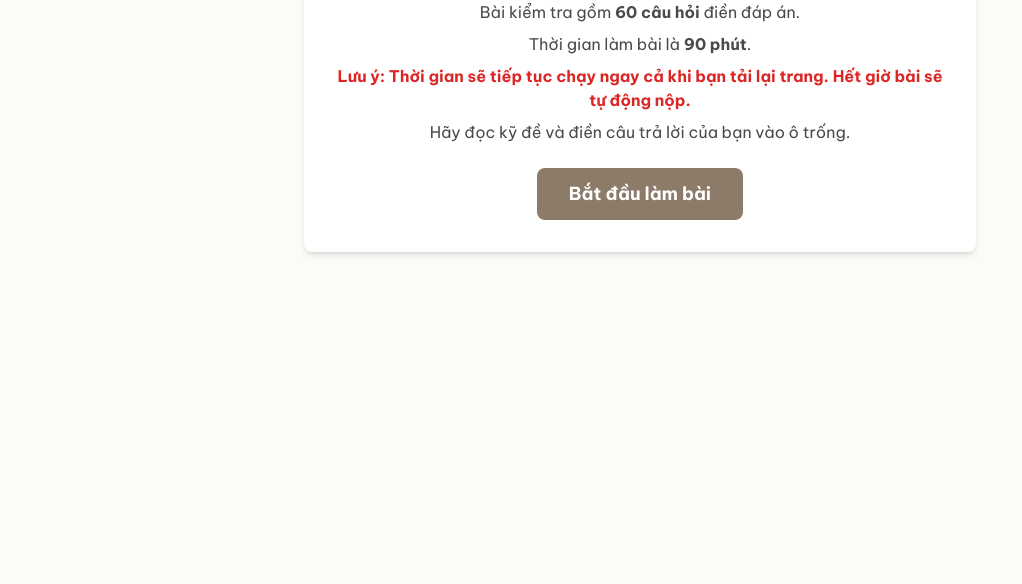
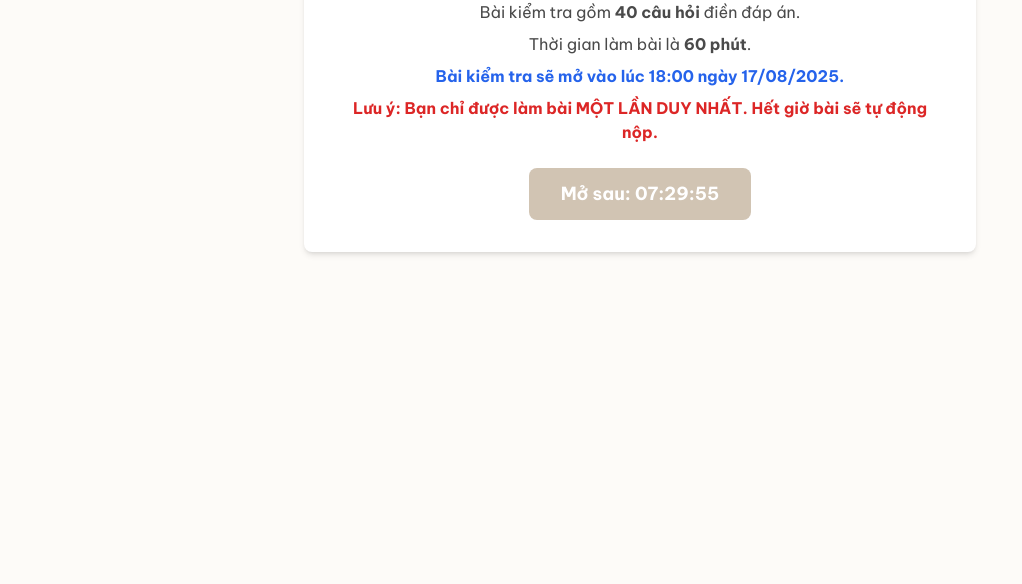
Before and after one commit to Nhan197/toanlop6, a plain HTML site: page index.html in a window 1280 px wide. Shown: the part 216-800 px from the top of the page, without its empty margins (0-1022 px from the left). Drawn offline with nearby package versions, Linux system fonts and the light colour scheme.

Commit message:
Update index.html

```diff
--- a/index.html
+++ b/index.html
@@ -3,14 +3,14 @@
 <head>
     <meta charset="UTF-8">
     <meta name="viewport" content="width=device-width, initial-scale=1.0">
-    <title>Bài kiểm tra Toán Lớp 6 - 90 Phút</title>
+    <title>Bài kiểm tra số 1 toán lớp 6 của BẠCH THÁI HOÀ</title>
     <script src="https://cdn.tailwindcss.com"></script>
     <link rel="preconnect" href="https://fonts.googleapis.com">
     <link rel="preconnect" href="https://fonts.gstatic.com" crossorigin>
     <link href="https://fonts.googleapis.com/css2?family=Be+Vietnam+Pro:wght@400;500;700&display=swap" rel="stylesheet">
     <!-- Chosen Palette: Warm Neutrals -->
-    <!-- Application Structure Plan: Ứng dụng được cấu trúc lại thành một bài kiểm tra theo từng giai đoạn. Giai đoạn 1 là màn hình bắt đầu, giới thiệu bài kiểm tra và luật chơi. Giai đoạn 2 là giao diện làm bài chính, hiển thị 60 câu hỏi trong một cột duy nhất để dễ dàng cuộn và tập trung. Một thanh bên phải cố định chứa đồng hồ đếm ngược, thanh tiến trình và nút nộp bài. Giai đoạn 3 là màn hình kết quả, hiển thị điểm số và cho phép xem lại chi tiết từng câu trả lời. Cấu trúc này tối ưu hóa trải nghiệm làm bài thi, giảm thiểu sự phân tâm và cung cấp phản hồi rõ ràng sau khi hoàn thành. -->
-    <!-- Visualization & Content Choices: Dữ liệu bài tập được tuyển chọn lại thành 60 câu hỏi phù hợp với định dạng điền đáp án ngắn. Mỗi câu hỏi có một ô input để người dùng nhập câu trả lời. Đồng hồ đếm ngược và thanh tiến trình cung cấp phản hồi trực quan về thời gian và tiến độ. Màn hình kết quả sử dụng màu sắc (xanh cho đúng, đỏ cho sai) để làm nổi bật câu trả lời, giúp người dùng nhanh chóng xác định lỗi sai. Tương tác chính là nhập liệu và nộp bài. Việc sử dụng localStorage để lưu trạng thái bài thi (thời gian kết thúc) là một lựa chọn kỹ thuật quan trọng để ngăn chặn gian lận bằng cách tải lại trang. -->
+    <!-- Application Structure Plan: Ứng dụng được cấu trúc lại thành một bài kiểm tra theo từng giai đoạn. Giai đoạn 1 là màn hình bắt đầu, giới thiệu bài kiểm tra và luật chơi, có thêm cơ chế khóa thời gian. Giai đoạn 2 là giao diện làm bài chính, hiển thị 40 câu hỏi. Một thanh bên phải cố định chứa đồng hồ đếm ngược, thanh tiến trình và nút nộp bài. Giai đoạn 3 là màn hình kết quả, hiển thị điểm số và cho phép xem lại chi tiết. Cấu trúc này tối ưu hóa trải nghiệm làm bài thi, giảm thiểu sự phân tâm và cung cấp phản hồi rõ ràng sau khi hoàn thành. -->
+    <!-- Visualization & Content Choices: Dữ liệu bài tập được tuyển chọn lại thành 40 câu hỏi mới, phù hợp với định dạng điền đáp án ngắn. Đồng hồ đếm ngược và thanh tiến trình cung cấp phản hồi trực quan. Màn hình kết quả sử dụng màu sắc (xanh cho đúng, đỏ cho sai) để làm nổi bật câu trả lời. Việc sử dụng localStorage để lưu trạng thái (thời gian kết thúc, đã hoàn thành, kết quả) là lựa chọn kỹ thuật quan trọng để ngăn chặn gian lận và đảm bảo quy tắc chỉ làm bài một lần. -->
     <!-- CONFIRMATION: NO SVG graphics used. NO Mermaid JS used. -->
     <style>
         body {
@@ -31,25 +31,29 @@
             position: sticky;
             top: 8rem;
         }
+        #start-quiz-btn:disabled {
+            background-color: #d1c4b3;
+            cursor: not-allowed;
+        }
     </style>
 </head>
 <body class="antialiased">
     <div id="app" class="min-h-screen">
         <header class="bg-white shadow-sm sticky top-0 z-20">
             <div class="container mx-auto px-4 py-3">
-                <h1 class="text-2xl font-bold text-[#6D5D4B]">Bài kiểm tra cuối kỳ I - Môn Toán Lớp 6</h1>
-                <p class="text-sm text-gray-500">Thời gian làm bài: 90 phút</p>
+                <h1 class="text-2xl font-bold text-[#6D5D4B]">Bài kiểm tra số 1 toán lớp 6 của BẠCH THÁI HOÀ</h1>
+                <p class="text-sm text-gray-500">Thời gian làm bài: 60 phút</p>
             </div>
         </header>
 
         <main class="container mx-auto p-4">
             <div id="start-screen" class="text-center bg-white p-8 rounded-lg shadow-md max-w-2xl mx-auto mt-10">
                 <h2 class="text-3xl font-bold mb-4 text-[#6D5D4B]">Hướng dẫn làm bài kiểm tra</h2>
-                <p class="mb-2">Bài kiểm tra gồm <strong>60 câu hỏi</strong> điền đáp án.</p>
-                <p class="mb-2">Thời gian làm bài là <strong>90 phút</strong>.</p>
-                <p class="mb-2 text-red-600 font-semibold">Lưu ý: Thời gian sẽ tiếp tục chạy ngay cả khi bạn tải lại trang. Hết giờ bài sẽ tự động nộp.</p>
-                <p class="mb-6">Hãy đọc kỹ đề và điền câu trả lời của bạn vào ô trống.</p>
-                <button id="start-quiz-btn" class="bg-[#8C7B69] text-white font-bold py-3 px-8 rounded-lg hover:bg-[#6D5D4B] transition-colors text-lg">Bắt đầu làm bài</button>
+                <p class="mb-2">Bài kiểm tra gồm <strong>40 câu hỏi</strong> điền đáp án.</p>
+                <p class="mb-2">Thời gian làm bài là <strong>60 phút</strong>.</p>
+                <p class="mb-2 text-blue-600 font-semibold">Bài kiểm tra sẽ mở vào lúc <strong>18:00 ngày 17/08/2025</strong>.</p>
+                <p class="mb-2 text-red-600 font-semibold">Lưu ý: Bạn chỉ được làm bài <strong>MỘT LẦN DUY NHẤT</strong>. Hết giờ bài sẽ tự động nộp.</p>
+                <button id="start-quiz-btn" class="bg-[#8C7B69] text-white font-bold py-3 px-8 rounded-lg hover:bg-[#6D5D4B] transition-colors text-lg mt-4">Bắt đầu làm bài</button>
             </div>
 
             <div id="quiz-section" class="hidden grid grid-cols-1 lg:grid-cols-12 gap-6">
@@ -62,24 +66,24 @@
                 <aside class="lg:col-span-4">
                     <div class="sticky-sidebar bg-white p-6 rounded-lg shadow-sm">
                         <h2 class="text-xl font-bold mb-4 text-[#6D5D4B]">Thời gian còn lại</h2>
-                        <div id="timer" class="text-5xl font-bold text-center text-red-500 bg-gray-100 p-4 rounded-lg mb-6">90:00</div>
+                        <div id="timer" class="text-5xl font-bold text-center text-red-500 bg-gray-100 p-4 rounded-lg mb-6">60:00</div>
                         <div class="w-full bg-gray-200 rounded-full h-2.5 mb-4">
                             <div id="progress-bar" class="bg-[#B9A997] h-2.5 rounded-full" style="width: 0%"></div>
                         </div>
-                        <p id="progress-text" class="text-center text-sm text-gray-600 mb-6">Đã trả lời: 0/60</p>
+                        <p id="progress-text" class="text-center text-sm text-gray-600 mb-6">Đã trả lời: 0/40</p>
                         <button id="submit-quiz-btn" class="w-full bg-green-600 text-white font-bold py-3 px-6 rounded-lg hover:bg-green-700 transition-colors text-lg">Nộp bài</button>
                     </div>
                 </aside>
             </div>
 
             <div id="results-screen" class="hidden bg-white p-8 rounded-lg shadow-md max-w-4xl mx-auto mt-10">
-                <h2 class="text-3xl font-bold mb-4 text-center text-[#6D5D4B]">Kết quả bài kiểm tra</h2>
+                <h2 id="result-title" class="text-3xl font-bold mb-4 text-center text-[#6D5D4B]">Kết quả bài kiểm tra</h2>
                 <div class="text-center mb-6">
                     <p class="text-lg">Số câu đúng:</p>
-                    <p class="text-6xl font-bold text-green-600 my-2"><span id="score"></span>/60</p>
+                    <p class="text-6xl font-bold text-green-600 my-2"><span id="score"></span>/40</p>
                 </div>
                 <div id="review-container">
-                    <h3 class="text-xl font-bold mb-4 border-t pt-4">Xem lại bài làm:</h3>
+                    <h3 class="text-xl font-bold mb-4 border-t pt-4">Xem lại đáp án chi tiết:</h3>
                     <div id="review-answers" class="space-y-4 max-h-[60vh] overflow-y-auto pr-3"></div>
                 </div>
             </div>
@@ -88,65 +92,46 @@
 
     <script>
         const quizQuestions = [
-            { q: "Viết tập hợp A các số tự nhiên lớn hơn 8 và nhỏ hơn 12 bằng cách liệt kê. Viết các phần tử cách nhau bởi dấu phẩy, không có khoảng trắng. Ví dụ: 1,2,3", a: "9,10,11" },
-            { q: "Cho tập hợp B = {2; 4; 6; 8}. Tính chất đặc trưng của các phần tử trong B là 'các số tự nhiên chẵn, khác 0 và nhỏ hơn ...'. Điền số thích hợp vào chỗ trống.", a: "10" },
-            { q: "Viết tập hợp các chữ cái trong từ 'HỌC SINH' (mỗi chữ cái chỉ viết một lần, theo thứ tự từ điển). Viết liền không dấu phẩy, không khoảng trắng. Ví dụ: ABC", a: "CHHINO" },
-            { q: "Tính số phần tử của tập hợp các số tự nhiên không vượt quá 50.", a: "51" },
-            { q: "Viết số 'Hai mươi triệu không trăm linh năm' bằng chữ số.", a: "20000005" },
-            { q: "Cho số 19283. Giá trị của chữ số 9 là bao nhiêu?", a: "9000" },
-            { q: "Viết số La Mã XIX sang hệ thập phân.", a: "19" },
-            { q: "Viết số 34 bằng chữ số La Mã.", a: "XXXIV" },
-            { q: "Sắp xếp các số sau theo thứ tự tăng dần: 2847; 2748; 4827; 4782. Viết đáp án cách nhau bởi dấu phẩy, không khoảng trắng.", a: "2748,2847,4782,4827" },
-            { q: "Tìm số liền sau của số 9999.", a: "10000" },
-            { q: "Tìm số tự nhiên x, biết 18 ≤ x < 20. Viết các giá trị cách nhau bởi dấu phẩy, không khoảng trắng.", a: "18,19" },
-            { q: "Cho ba số tự nhiên liên tiếp tăng dần a, 200, b. Tìm giá trị của b.", a: "201" },
-            { q: "Tính nhanh: 81 + 243 + 19.", a: "343" },
-            { q: "Tìm số tự nhiên x, biết: 450 - x = 120.", a: "330" },
-            { q: "Một cửa hàng buổi sáng bán 150 kg gạo, buổi chiều bán nhiều hơn buổi sáng 25 kg. Cả ngày cửa hàng bán được bao nhiêu kg gạo?", a: "325" },
-            { q: "Tính tổng của tất cả các số tự nhiên có hai chữ số.", a: "4905" },
-            { q: "Tính nhanh: 25 × 17 × 4.", a: "1700" },
-            { q: "Tìm số tự nhiên x, biết: 1200 : x = 40.", a: "30" },
-            { q: "Tìm số dư trong phép chia 247 cho 5.", a: "2" },
-            { q: "Một trường tổ chức cho 200 học sinh đi tham quan. Cần ít nhất bao nhiêu xe 45 chỗ để chở hết học sinh?", a: "5" },
-            { q: "Tính giá trị của 3⁴.", a: "81" },
-            { q: "Viết kết quả 5³ × 5⁶ dưới dạng một luỹ thừa (ví dụ: 2^3).", a: "5^9" },
-            { q: "Tìm số tự nhiên x, biết 2ˣ = 32.", a: "5" },
-            { q: "So sánh 2³ và 3². Điền dấu >, <, hoặc =.", a: "<" },
-            { q: "Tính: 150 - 100 : 25 × 2.", a: "142" },
-            { q: "Tính: 5 × 3² - 32.", a: "13" },
-            { q: "Tính: 200 : [117 - (23 - 6)].", a: "2" },
-            { q: "Tìm x, biết: 2 × (x + 25) = 100.", a: "25" },
-            { q: "Tìm tất cả các ước của 18. Viết các ước cách nhau bởi dấu phẩy, không khoảng trắng.", a: "1,2,3,6,9,18" },
-            { q: "Tìm 5 bội đầu tiên (kể cả 0) của 7. Viết cách nhau bởi dấu phẩy, không khoảng trắng.", a: "0,7,14,21,28" },
-            { q: "Tổng 150 + 255 có chia hết cho 5 không? (Có/Không)", a: "Có" },
-            { q: "Chứng tỏ rằng tổng ba số tự nhiên liên tiếp luôn chia hết cho 3. Tổng đó bằng 3n + ... Điền số thích hợp.", a: "3" },
-            { q: "Trong các số 124, 345, 780, 298, số nào chia hết cho cả 2 và 5?", a: "780" },
-            { q: "Tìm chữ số * để số 5*8 chia hết cho 3. Tìm giá trị lớn nhất của *.", a: "8" },
-            { q: "Tìm chữ số * để số 45* chia hết cho 9. Tìm giá trị nhỏ nhất của *.", a: "0" },
-            { q: "Tìm các chữ số x, y để số 1x8y chia hết cho 2, 5 và 9. Tìm giá trị của x+y lớn nhất.", a: "9" },
-            { q: "Số 17 là số nguyên tố hay hợp số?", a: "số nguyên tố" },
-            { q: "Phân tích số 60 ra thừa số nguyên tố (viết dạng 2^a*3^b*5^c).", a: "2^2*3*5" },
-            { q: "Tổng 3 × 5 × 7 + 9 là số nguyên tố hay hợp số?", a: "hợp số" },
-            { q: "Một số có phân tích thừa số nguyên tố là 2³ × 5. Số đó có bao nhiêu ước?", a: "8" },
-            { q: "Tìm ƯCLN(24, 36).", a: "12" },
-            { q: "Rút gọn phân số 48/72 về tối giản (dạng a/b).", a: "2/3" },
-            { q: "Tìm số tự nhiên x lớn nhất biết 90 và 126 đều chia hết cho x.", a: "18" },
-            { q: "Một đội y tế có 24 bác sĩ và 108 y tá. Có thể chia thành nhiều nhất bao nhiêu tổ để số bác sĩ và y tá được chia đều?", a: "12" },
-            { q: "Tìm BCNN(8, 12).", a: "24" },
-            { q: "Tìm số tự nhiên x nhỏ nhất khác 0 biết x chia hết cho 12 và 18.", a: "36" },
-            { q: "Học sinh lớp 6 khi xếp hàng 2, 3, 4 đều vừa đủ. Biết số học sinh trong khoảng 35 đến 45. Tính số học sinh.", a: "36" },
-            { q: "Tìm số tự nhiên nhỏ nhất chia cho 3, 4, 5 đều dư 1.", a: "61" },
-            { q: "Tìm số đối của -15.", a: "15" },
-            { q: "Tính |-9|.", a: "9" },
-            { q: "Sắp xếp theo thứ tự tăng dần: 4, -5, 0, 2, -10. Viết cách nhau bởi dấu phẩy, không khoảng trắng.", a: "-10,-5,0,2,4" },
-            { q: "Liệt kê các phần tử của tập hợp A = {x ∈ ℤ | -2 < x ≤ 1}. Viết cách nhau bởi dấu phẩy, không khoảng trắng.", a: "-1,0,1" },
-            { q: "Tính: (-15) + (-28).", a: "-43" },
-            { q: "Tính: 18 - 30.", a: "-12" },
-            { q: "Tính: (-12) - (-18).", a: "6" },
-            { q: "Tính tổng S = 1 + (-2) + 3 + (-4) + ... + 19 + (-20).", a: "-10" },
-            { q: "Bỏ ngoặc rồi tính: (15 + 37) + (52 - 37 - 17).", a: "50" },
-            { q: "Tính: 12 - (15 - 18).", a: "15" },
-            { q: "Tìm x, biết: 15 - (x + 7) = -2.", a: "10" }
+            { q: "Viết tập hợp M các số tự nhiên x sao cho 15 < x ≤ 20 bằng cách liệt kê. (Ví dụ: 1,2,3)", a: "16,17,18,19,20" },
+            { q: "Tìm số tự nhiên có 2 chữ số, biết rằng khi viết thêm chữ số 2 vào bên trái, ta được số mới gấp 9 lần số ban đầu.", a: "25" },
+            { q: "So sánh A = 2022 × 2024 và B = 2023 × 2023. Điền dấu >, <, hoặc =.", a: "<" },
+            { q: "Tính tổng của tất cả các số tự nhiên chẵn có hai chữ số.", a: "2430" },
+            { q: "Tích của hai số là 276. Nếu thêm 19 đơn vị vào một thừa số thì tích mới là 713. Tìm thừa số lớn hơn.", a: "23" },
+            { q: "Tìm số tự nhiên x, biết 1 + 2 + 3 + ... + x = 55.", a: "10" },
+            { q: "So sánh 27⁵ và 243³. Điền dấu >, <, hoặc =.", a: "=" },
+            { q: "Tìm số tự nhiên n, biết: 3ⁿ + 3ⁿ⁺² = 90.", a: "2" },
+            { q: "Tính giá trị biểu thức: 480 : {75 + [7² - 8 × 3] : 5} + 2025⁰.", a: "7" },
+            { q: "Tìm x, biết: 5² × (x - 3) - 20 = 80.", a: "7" },
+            { q: "Tìm n ∈ ℕ để (2n + 7) ⋮ (n + 1). Tìm giá trị lớn nhất của n.", a: "4" },
+            { q: "Chứng tỏ rằng với mọi số tự nhiên n, tích (n+3)(n+6) luôn chia hết cho số nào sau đây: 3, 5, 2?", a: "2" },
+            { q: "Tìm các chữ số x, y để số 1x8y chia hết cho 2, 5 và 9. Tìm giá trị của x lớn nhất.", a: "9" },
+            { q: "Một số chia cho 5 dư 3, chia cho 2 dư 1. Chữ số tận cùng của số đó là gì?", a: "3" },
+            { q: "Tìm các chữ số a, b để số a18b chia hết cho 45. Tìm số a18b lớn nhất.", a: "9180" },
+            { q: "Tìm số nguyên tố p sao cho p+2 và p+4 cũng là các số nguyên tố.", a: "3" },
+            { q: "Tổng của hai số nguyên tố có thể bằng 2025 được không? (Có/Không)", a: "Không" },
+            { q: "Một số được phân tích ra thừa số nguyên tố là 2³ × 3² × 5. Số đó có bao nhiêu ước?", a: "24" },
+            { q: "Tìm hai số tự nhiên a, b biết a+b=48 và ƯCLN(a,b)=6. Tìm tích a*b lớn nhất.", a: "540" },
+            { q: "Tìm số tự nhiên x biết rằng 112 ⋮ x, 140 ⋮ x và 10 < x < 20.", a: "14" },
+            { q: "Một mảnh đất hình chữ nhật dài 120m, rộng 48m. Người ta muốn chia thành các ô vuông bằng nhau để trồng hoa. Cạnh mỗi ô vuông lớn nhất là bao nhiêu mét?", a: "24" },
+            { q: "Tìm BCNN(10, 12, 15).", a: "60" },
+            { q: "Tìm số tự nhiên nhỏ nhất có 3 chữ số chia cho 3, 4, 5 đều dư 1.", a: "121" },
+            { q: "Tìm hai số tự nhiên a, b biết a × b = 360 và BCNN(a,b)=60. Tìm a+b nhỏ nhất.", a: "42" },
+            { q: "Số học sinh khối 6 của một trường trong khoảng 200 đến 400. Khi xếp hàng 12, 15, 18 đều thừa 5 học sinh. Tính số học sinh.", a: "365" },
+            { q: "Một bến xe cứ 10 phút lại có một chuyến xe buýt, 12 phút lại có một chuyến taxi rời bến. Lúc 6 giờ, cả hai xe cùng rời bến. Hỏi lúc mấy giờ tiếp theo, chúng lại cùng rời bến? (Ví dụ: 7 giờ)", a: "7 giờ" },
+            { q: "Tìm tổng tất cả các số nguyên x biết -10 ≤ x < 11.", a: "10" },
+            { q: "Tìm số nguyên x lớn nhất thoả mãn x < -100.", a: "-101" },
+            { q: "Tính tổng: S = 1 + (-2) + 3 + (-4) + ... + 99 + (-100).", a: "-50" },
+            { q: "Tính nhanh: (125 - 679 + 145) - (125 - 679).", a: "145" },
+            { q: "Tìm x ∈ ℤ biết |x-2| = 5. Tìm giá trị nhỏ nhất của x.", a: "-3" },
+            { q: "Một tòa nhà có 10 tầng và 2 tầng hầm (tầng -1, -2). Thang máy đang ở tầng 7, đi xuống 10 tầng. Thang máy dừng lại ở tầng nào?", a: "-2" },
+            { q: "Bỏ ngoặc rồi tính: -(283 - 85) + (283 - 15).", a: "70" },
+            { q: "Tính một cách hợp lí: 21 - 22 + 23 - 24 + ... + 49 - 50.", a: "-15" },
+            { q: "Đơn giản biểu thức: A = (a + b) - (a - b + c). (Viết liền, không khoảng trắng)", a: "2b-c" },
+            { q: "Tìm x, biết: -(x - 12) + 10 = 5 - (13 - x).", a: "15" },
+            { q: "Cho S₁ = 1+(-3)+...+2021+(-2023) và S₂ = (-2)+4+...+(-2022)+2024. Tính S₁+S₂.", a: "0" },
+            { q: "Đặt dấu ngoặc để được kết quả đúng: 7 - 9 - 12 + 4 = 14. (Ví dụ: 7-(9-12)+4)", a: "7-(9-12-4)" },
+            { q: "Cho A = a-b+c và B = -a+b-c. A và B là hai số... (đối nhau/bằng nhau/khác nhau)", a: "đối nhau" },
+            { q: "Tìm số tự nhiên nhỏ nhất có 4 chữ số khác nhau chia hết cho cả 3 và 5.", a: "1035" },
         ];
 
         document.addEventListener('DOMContentLoaded', () => {
@@ -159,13 +144,46 @@
             const timerEl = document.getElementById('timer');
             const progressBar = document.getElementById('progress-bar');
             const progressText = document.getElementById('progress-text');
+            const resultTitle = document.getElementById('result-title');
 
+            const quizDuration = 60 * 60;
+            const questionCount = 40;
+            const targetStartTime = new Date('2025-08-17T18:00:00');
             let timerInterval;
-            const quizDuration = 90 * 60; // 90 minutes in seconds
+            let timeGateInterval;
+
+            function checkCompletionStatus() {
+                const completed = localStorage.getItem('quizCompleted_BTH');
+                if (completed) {
+                    const score = localStorage.getItem('quizScore_BTH');
+                    const reviewData = JSON.parse(localStorage.getItem('quizReviewData_BTH'));
+                    startScreen.classList.add('hidden');
+                    quizSection.classList.add('hidden');
+                    showResults(score, reviewData, true);
+                    return true;
+                }
+                return false;
+            }
+
+            function checkTimeGate() {
+                const now = new Date();
+                if (now >= targetStartTime) {
+                    startBtn.disabled = false;
+                    startBtn.textContent = "Bắt đầu làm bài";
+                    if (timeGateInterval) clearInterval(timeGateInterval);
+                } else {
+                    startBtn.disabled = true;
+                    const remaining = Math.round((targetStartTime - now) / 1000);
+                    const hours = Math.floor(remaining / 3600);
+                    const minutes = Math.floor((remaining % 3600) / 60);
+                    const seconds = remaining % 60;
+                    startBtn.textContent = `Mở sau: ${String(hours).padStart(2, '0')}:${String(minutes).padStart(2, '0')}:${String(seconds).padStart(2, '0')}`;
+                }
+            }
 
             function startQuiz() {
                 const endTime = Date.now() + quizDuration * 1000;
-                localStorage.setItem('quizEndTime', endTime);
+                localStorage.setItem('quizEndTime_BTH', endTime);
                 startScreen.classList.add('hidden');
                 quizSection.classList.remove('hidden');
                 renderQuiz();
@@ -197,13 +215,13 @@
                         answeredCount++;
                     }
                 });
-                const percentage = (answeredCount / 60) * 100;
+                const percentage = (answeredCount / questionCount) * 100;
                 progressBar.style.width = `${percentage}%`;
-                progressText.textContent = `Đã trả lời: ${answeredCount}/60`;
+                progressText.textContent = `Đã trả lời: ${answeredCount}/${questionCount}`;
             }
 
             function startTimer() {
-                const endTime = localStorage.getItem('quizEndTime');
+                const endTime = localStorage.getItem('quizEndTime_BTH');
                 if (!endTime) return;
 
                 timerInterval = setInterval(() => {
@@ -226,13 +244,13 @@
                 const userAnswers = [];
                 quizQuestions.forEach((_, index) => {
                     const input = document.getElementById(`q${index}`);
-                    userAnswers.push(input.value.trim().toLowerCase());
+                    userAnswers.push(input ? input.value.trim().toLowerCase() : "");
                 });
 
                 let score = 0;
                 const reviewData = [];
                 quizQuestions.forEach((q, index) => {
-                    const isCorrect = userAnswers[index] === q.a.toLowerCase();
+                    const isCorrect = userAnswers[index].replace(/\s/g, '') === q.a.toLowerCase().replace(/\s/g, '');
                     if (isCorrect) {
                         score++;
                     }
@@ -244,13 +262,20 @@
                     });
                 });
 
+                localStorage.setItem('quizCompleted_BTH', 'true');
+                localStorage.setItem('quizScore_BTH', score);
+                localStorage.setItem('quizReviewData_BTH', JSON.stringify(reviewData));
                 showResults(score, reviewData);
-                localStorage.removeItem('quizEndTime');
+                localStorage.removeItem('quizEndTime_BTH');
             }
 
-            function showResults(score, reviewData) {
+            function showResults(score, reviewData, isReview = false) {
                 quizSection.classList.add('hidden');
                 resultsScreen.classList.remove('hidden');
+
+                if (isReview) {
+                    resultTitle.textContent = "Kết quả lần làm bài trước";
+                }
 
                 document.getElementById('score').textContent = score;
                 const reviewAnswersEl = document.getElementById('review-answers');
@@ -269,6 +294,23 @@
                 reviewAnswersEl.innerHTML = html;
             }
 
+            if (!checkCompletionStatus()) {
+                const existingEndTime = localStorage.getItem('quizEndTime_BTH');
+                if (existingEndTime) {
+                    if (Date.now() > existingEndTime) {
+                        submitQuiz();
+                    } else {
+                        startScreen.classList.add('hidden');
+                        quizSection.classList.remove('hidden');
+                        renderQuiz();
+                        startTimer();
+                    }
+                } else {
+                    timeGateInterval = setInterval(checkTimeGate, 1000);
+                    checkTimeGate();
+                }
+            }
+
             startBtn.addEventListener('click', startQuiz);
             submitBtn.addEventListener('click', (e) => {
                 e.preventDefault();
@@ -276,21 +318,6 @@
                     submitQuiz();
                 }
             });
-
-            // Check if a quiz is in progress on page load
-            const existingEndTime = localStorage.getItem('quizEndTime');
-            if (existingEndTime) {
-                if (Date.now() > existingEndTime) {
-                    // Time is up, but user didn't submit. Force submit with empty answers.
-                    submitQuiz();
-                } else {
-                    // Resume quiz
-                    startScreen.classList.add('hidden');
-                    quizSection.classList.remove('hidden');
-                    renderQuiz();
-                    startTimer();
-                }
-            }
         });
     </script>
 </body>
```
